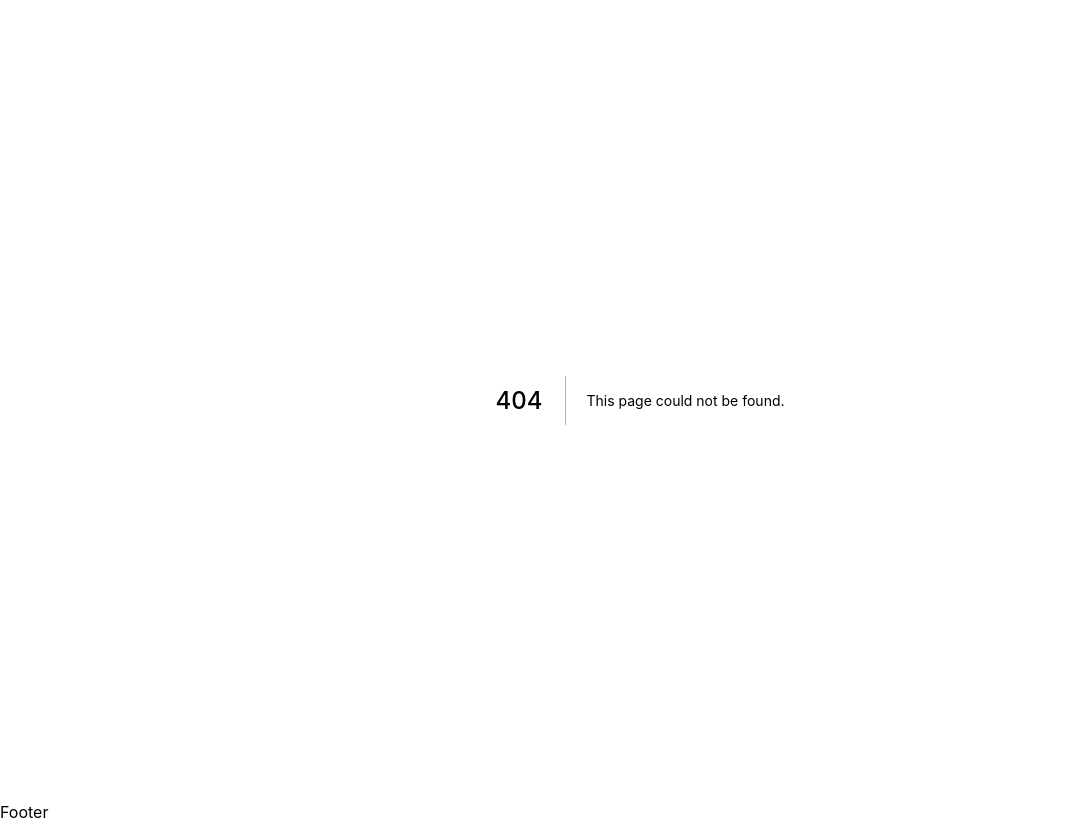
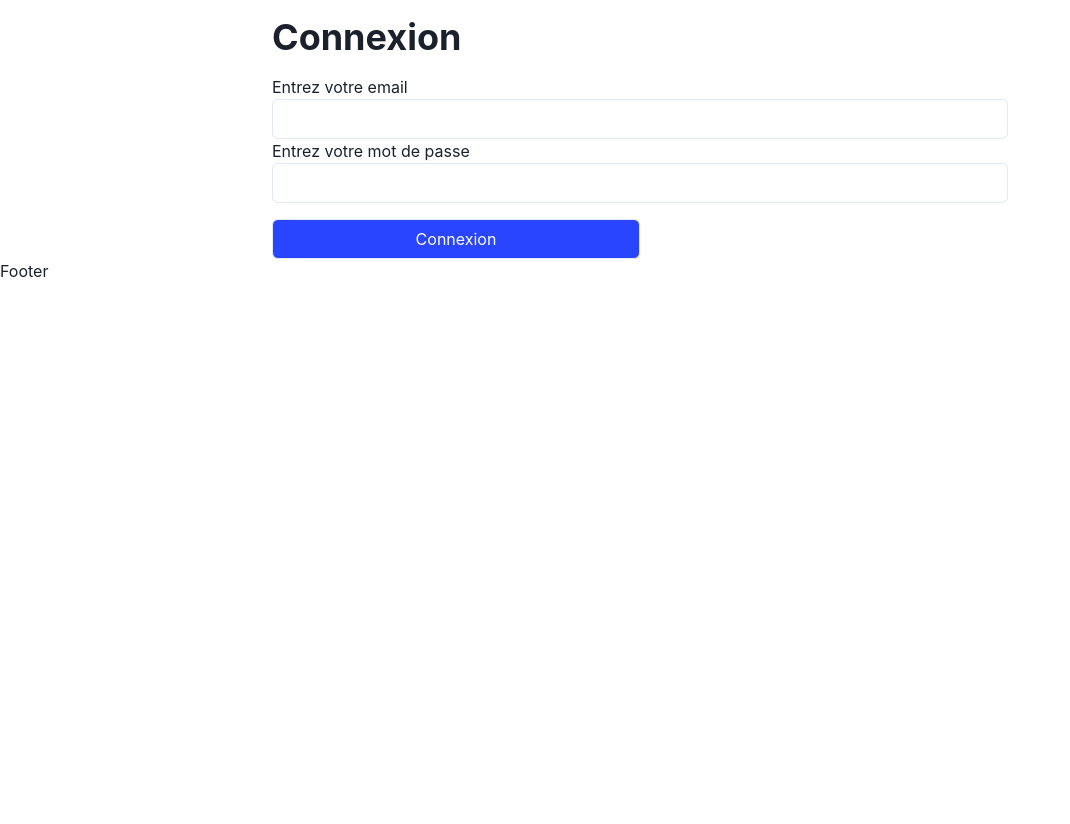
Before and after one commit to FairFightKing/PrestAgile, a Next.js app in the folder app/: page /login in a window 1280 px wide. Before the commit this address had no page. Shown: the whole page, without its empty margins (0-1070 px from the left). After the commit the page ends 800 px from the top, so only its background shows below. Built offline with nearby package versions, Linux system fonts and the light colour scheme.

Commit message:
ADD login

```diff
--- /dev/null
+++ b/app/pages/login.tsx
@@ -0,0 +1,54 @@
+import type { NextPage } from 'next';
+import { useEffect, useState } from 'react';
+import { Container, useToast } from '@chakra-ui/react';
+
+import FormLogin from '../ui/components/register/FormLogin';
+import axios from 'axios';
+import Router from 'next/router';
+
+const Home: NextPage = () => {
+  const [error, setError] = useState(false);
+  const [formLoginValue, setLoginFormValue] = useState({
+    email: '',
+    password: '',
+  });
+
+  const toast = useToast();
+  useEffect(() => {
+    error &&
+      toast({
+        title: 'Mauvais identifiants',
+        description: "Merci d'entrer des identifiants valides",
+        status: 'error',
+        duration: 9000,
+        isClosable: true,
+        onCloseComplete: () => setError(false),
+      });
+  }, [error]);
+
+  function handleSubmit(e) {
+    e.preventDefault();
+    axios
+      .post('http://localhost:8000/api/auth/login', formLoginValue)
+      .then(_ => Router.push('/'))
+      .catch(_ => setError(true));
+  }
+
+  return (
+    <Container maxW="container.md">
+      <FormLogin
+        submit={handleSubmit}
+        data={formLoginValue}
+        change={({ target }) =>
+          setLoginFormValue({
+            ...formLoginValue,
+            // @ts-ignore
+            [target.id]: target.value,
+          })
+        }
+      />
+    </Container>
+  );
+};
+
+export default Home;
--- /dev/null
+++ b/app/ui/components/register/FormLogin.tsx
@@ -0,0 +1,31 @@
+import { Heading, Text } from '@chakra-ui/react';
+import { Input } from '@chakra-ui/input';
+import { ValidationContainer } from './ValidationContainer';
+
+export default function FormLogin({ submit, change, data }) {
+  return (
+    <form onSubmit={submit} onChange={change}>
+      <Heading size="xl" m="1rem 0">
+        Connexion
+      </Heading>
+      <Text as="label" htmlFor="email">
+        Entrez votre email
+      </Text>
+      <Input type="text" id="email" />
+      <Text as="label" htmlFor="password">
+        Entrez votre mot de passe
+      </Text>
+      <Input type="text" id="password" />
+      <Text as="label" htmlFor="submission" />
+      <Input
+        fontSize="1rem"
+        mt="1rem"
+        backgroundColor="#2945FF"
+        color="white"
+        width="50%"
+        type="submit"
+        value="Connexion"
+      />
+    </form>
+  );
+}
--- a/app/ui/components/register/FormRegister.tsx
+++ b/app/ui/components/register/FormRegister.tsx
@@ -33,6 +33,7 @@ export default function FormRegister({ submit, change, data }) {
       <br />
       <Text as="label" htmlFor="submission" />
       <Input
+        mt="1rem"
         fontSize="1rem"
         backgroundColor="#2945FF"
         color="white"
```
Also changed, not shown: app/pages/_middleware.ts (added, +10 -0 lines).
